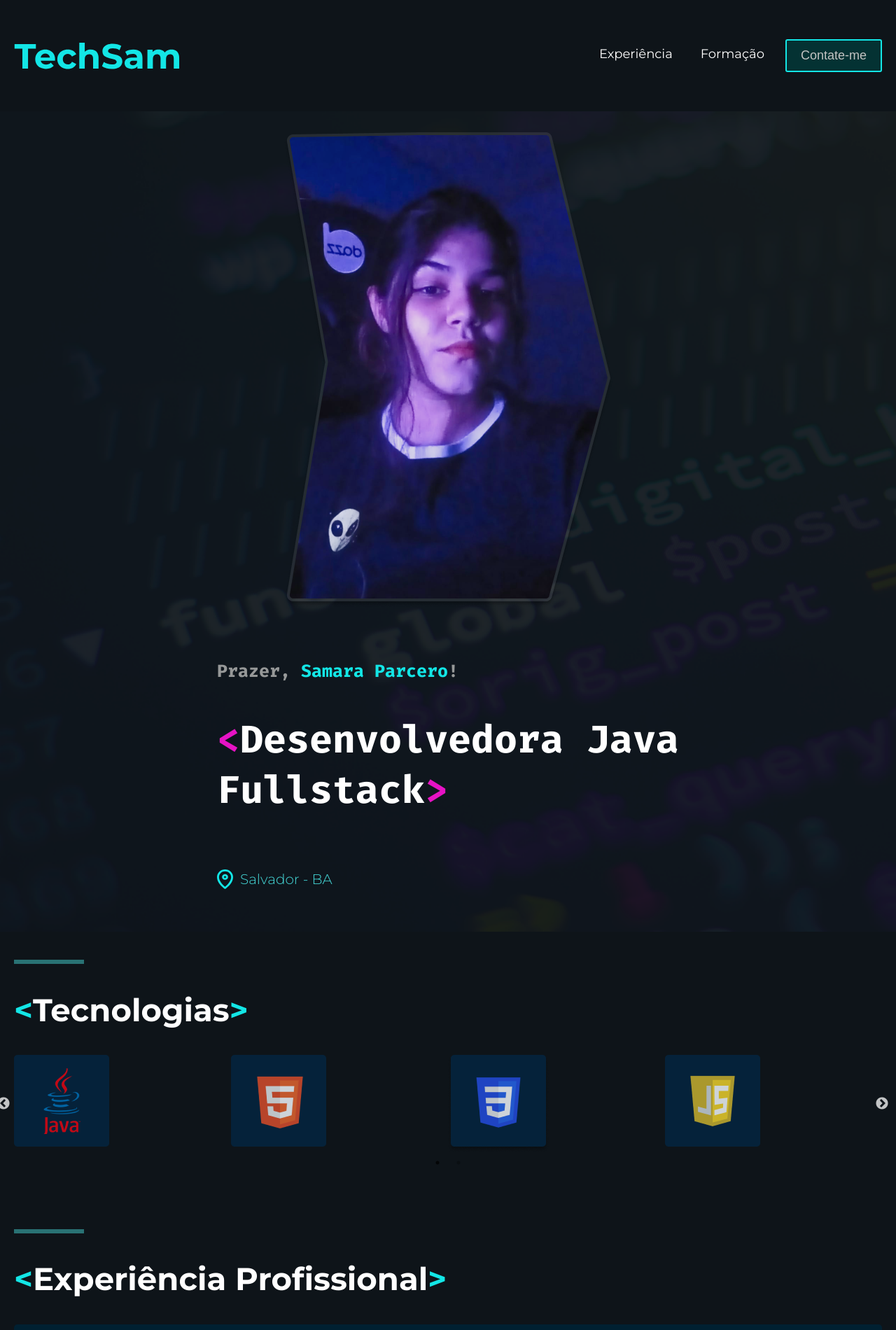
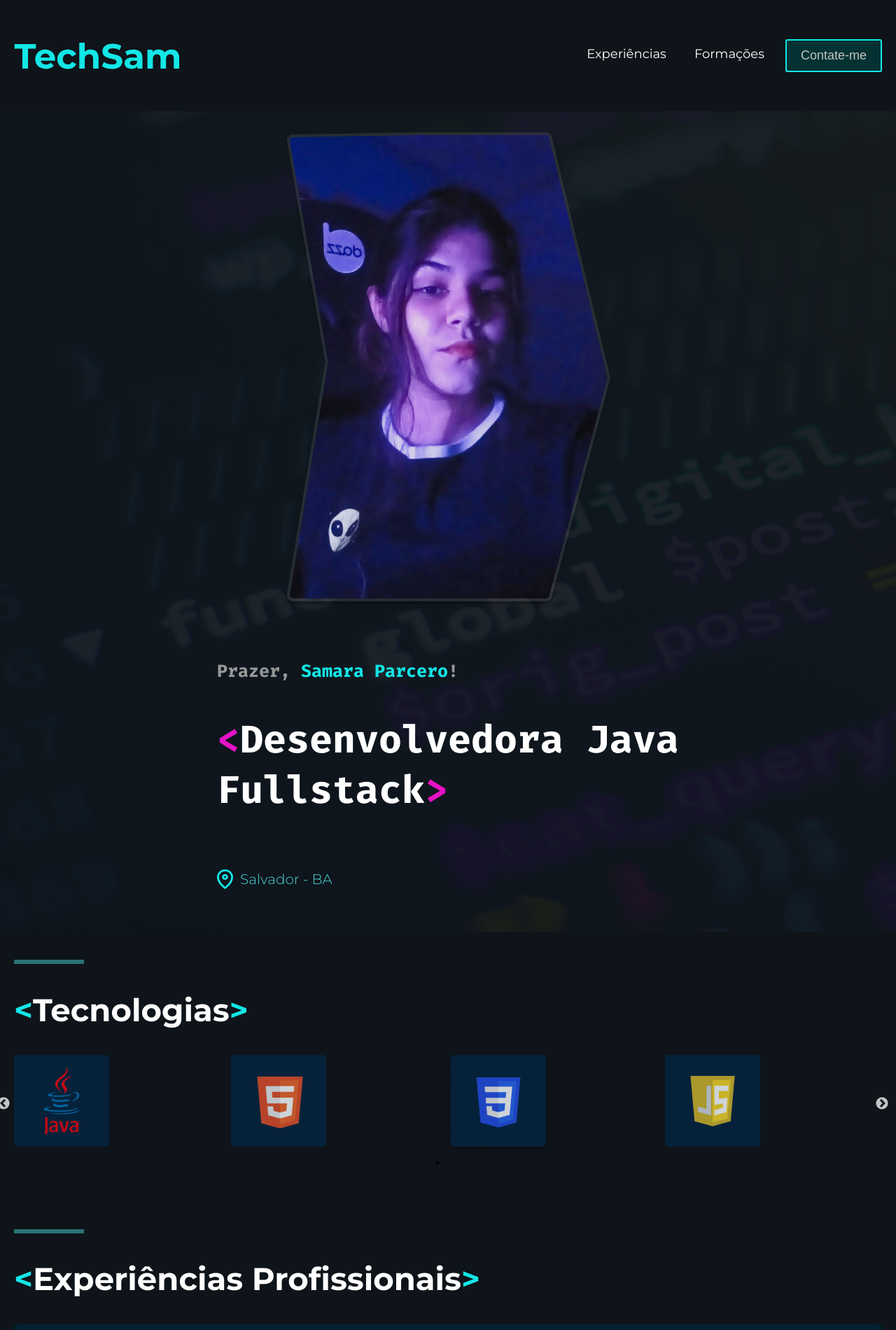
Before and after one commit to SamaraParcero/Portfolio, a plain HTML site: page index.html in a window 1280 px wide. Shown: the top 1900 px of the page at 70% size. Drawn offline with nearby package versions, Linux system fonts and the light colour scheme.

Commit message:
correções

```diff
--- a/index.html
+++ b/index.html
@@ -38,8 +38,8 @@
 
             <ul class="lista-header">
                 <div class="espaco">
-                    <li class="itemlista"><a href="#experiencia-profissional">Experiência</a></li>
-                    <li class="itemlista"><a href="#formacao">Formação</a></li>
+                    <li class="itemlista"><a href="#experiencia-profissional">Experiências</a></li>
+                    <li class="itemlista"><a href="#formacao">Formações</a></li>
                 </div>
                 <li class="itemlista"><button>Contate-me</button></li>
             </ul>
@@ -81,7 +81,7 @@
 
     <section class="experiencia-profissional">
         <div class="linha"></div>
-        <h1 class="nome"><span class="nomes-secao">&lt;</span>Experiência Profissional<span class="nomes-secao">></span></h1>
+        <h1 class="nome"><span class="nomes-secao">&lt;</span>Experiências Profissionais<span class="nomes-secao">></span></h1>
         <div class="experiencias">
 
                 <img class="img-imnd" src="imgs/imnd.jpg" alt="">
@@ -105,7 +105,7 @@
 
     <section class="formacao">
         <div class="linha"></div>
-        <h1 class="nome"><span class="nomes-secao">&lt;</span>Formação<span class="nomes-secao">></span></h1>
+        <h1 class="nome"><span class="nomes-secao">&lt;</span>Formações<span class="nomes-secao">></span></h1>
         <div class="formacoes">
             <div class="formacao-unica">
 
```
